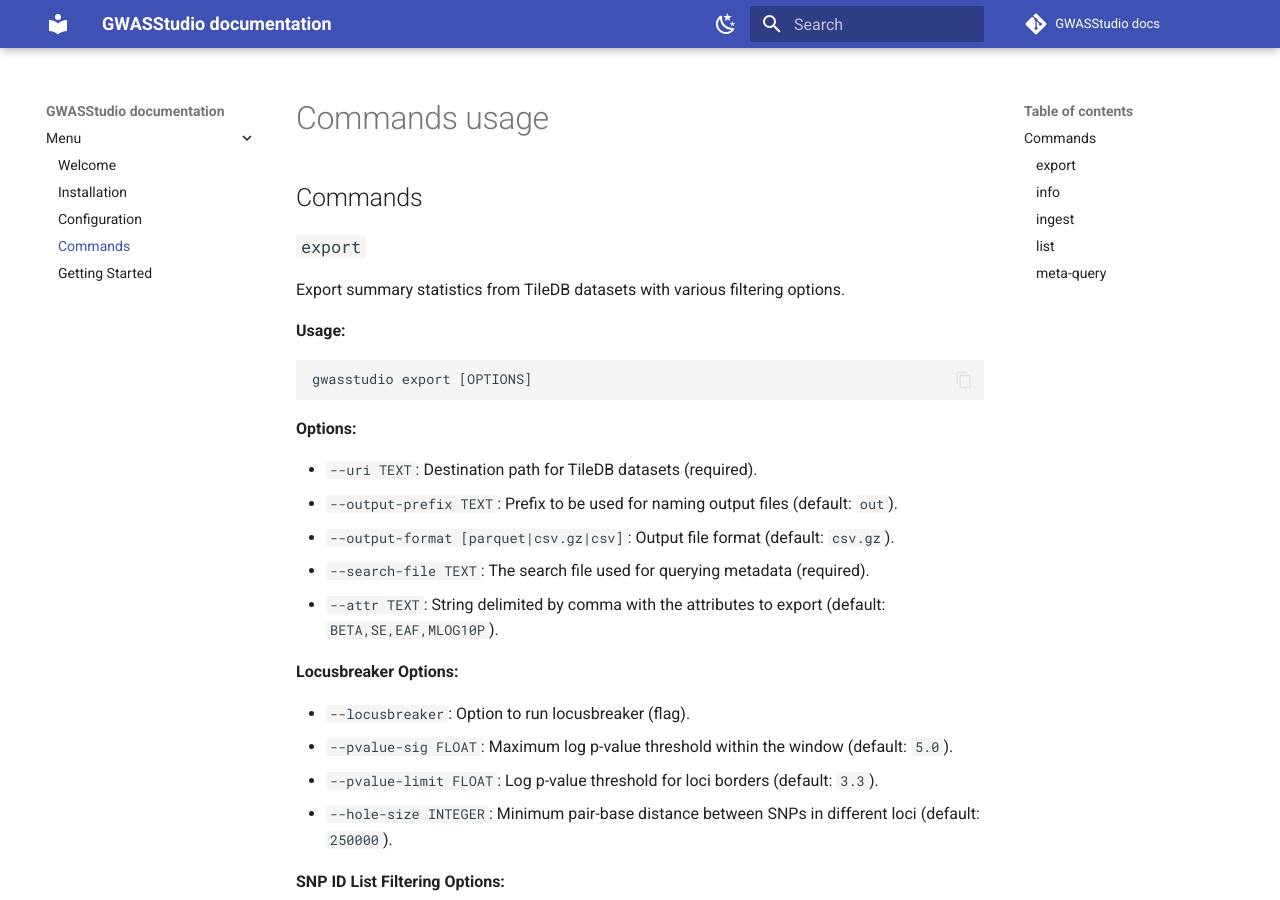
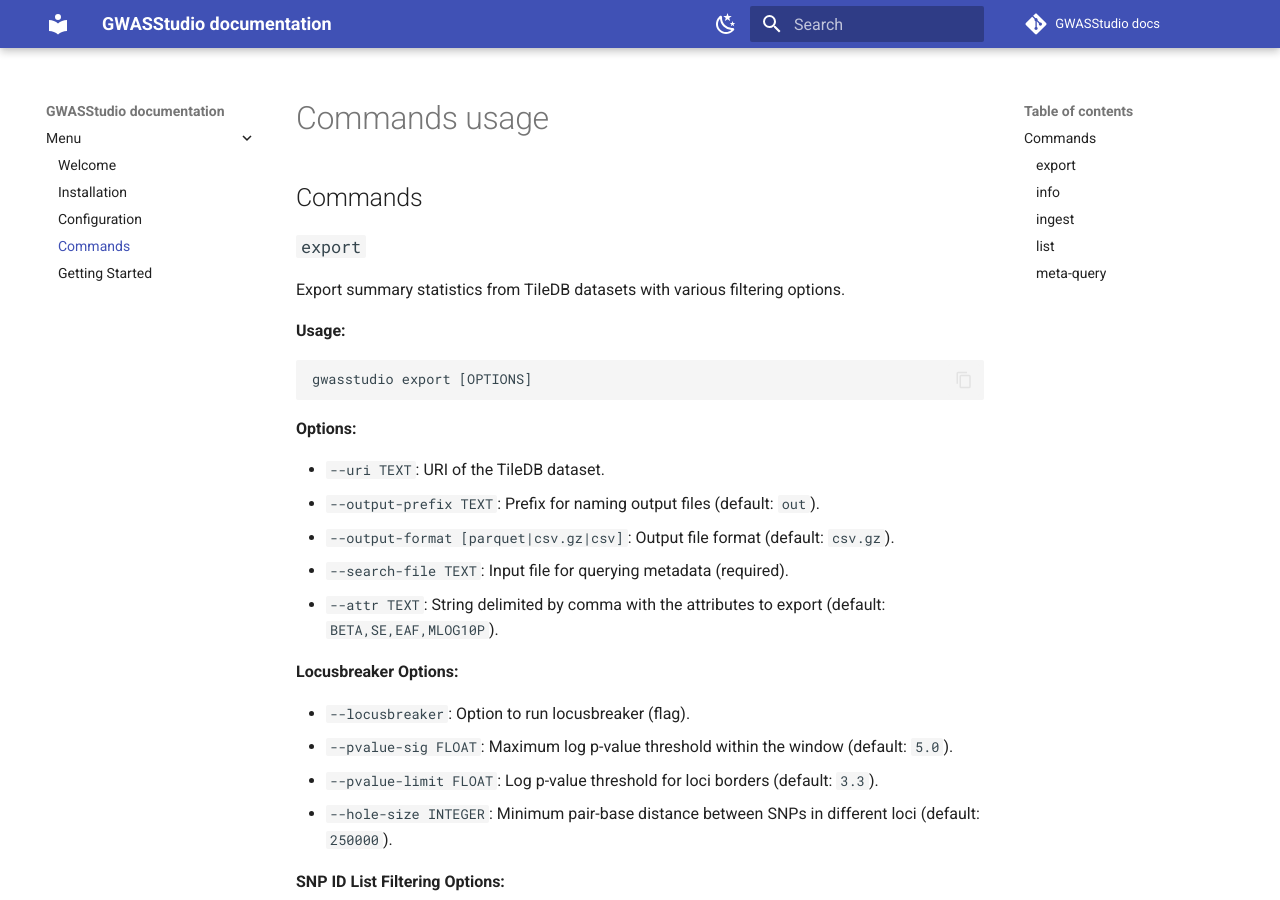
Before and after one commit to ht-diva/gwasstudio, an MkDocs documentation site: the page built from docs/commands.md, in a window 1280 px wide and 900 px high. Built offline with MkDocs 1.6.1 and Material for MkDocs 9.7.7, drawn with Linux system fonts in a browser that asks for light colours; comment, search, counter and statistics services are not loaded.

```diff
--- a/docs/commands.md
+++ b/docs/commands.md
@@ -14,10 +14,10 @@ gwasstudio export [OPTIONS]
 
 **Options:**
 
-- `--uri TEXT`: Destination path for TileDB datasets (required).
-- `--output-prefix TEXT`: Prefix to be used for naming output files (default: `out`).
+- `--uri TEXT`: URI of the TileDB dataset.
+- `--output-prefix TEXT`: Prefix for naming output files (default: `out`).
 - `--output-format [parquet|csv.gz|csv]`: Output file format (default: `csv.gz`).
-- `--search-file TEXT`: The search file used for querying metadata (required).
+- `--search-file TEXT`: Input file for querying metadata (required).
 - `--attr TEXT`: String delimited by comma with the attributes to export (default: `BETA,SE,EAF,MLOG10P`).
 
 
```
Also changed, not shown: docs/getting-started.md (+10 -0 lines).
